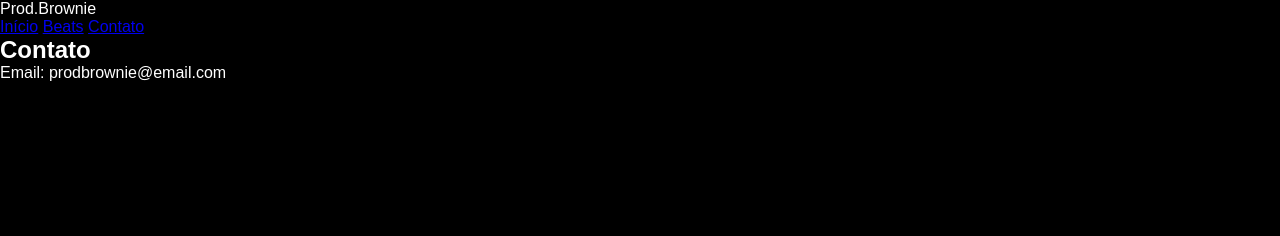
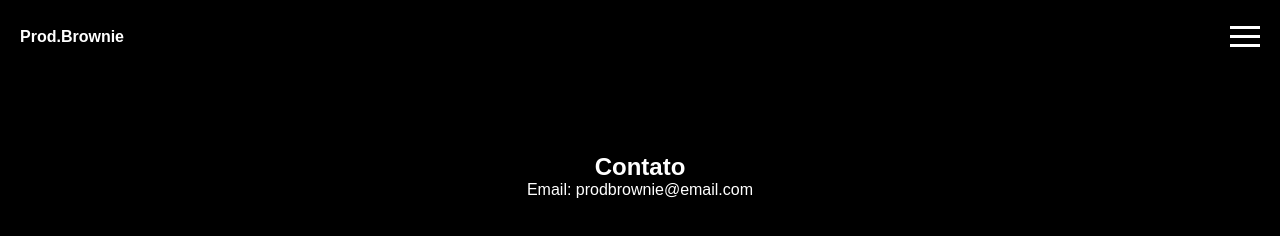
Before and after one commit to tonybrown0/prodBrownie, a plain HTML site: page contato.html in a window 1280 px wide. Drawn offline with Linux system fonts and the light colour scheme.

Commit message:
Refactor CSS for header and navigation styles

```diff
--- a/css/style.css
+++ b/css/style.css
@@ -7,28 +7,73 @@
 body {
   background: black;
   color: white;
-  font-family: 'Orbitron', sans-serif;
+  font-family: Arial, sans-serif;
 }
 
-/* TESTE DE IMAGEM */
+/* HEADER */
+header {
+  display: flex;
+  justify-content: space-between;
+  align-items: center;
+  padding: 20px;
+}
+
+.logo {
+  font-weight: bold;
+}
+
+/* MENU BUTTON */
+.menu-btn {
+  width: 30px;
+  cursor: pointer;
+}
+
+.menu-btn span {
+  display: block;
+  height: 3px;
+  background: white;
+  margin: 6px 0;
+}
+
+/* MENU */
+nav {
+  position: fixed;
+  top: 0;
+  right: -100%;
+  width: 200px;
+  height: 100vh;
+  background: #111;
+  display: flex;
+  flex-direction: column;
+  padding-top: 80px;
+  transition: 0.3s;
+}
+
+nav a {
+  color: white;
+  text-decoration: none;
+  padding: 15px;
+  text-align: center;
+}
+
+nav.active {
+  right: 0;
+}
+
+/* HERO */
 .hero {
-  width: 100%;
   height: 100vh;
-
-  background-image: url("../assets/signature.png");
-  background-repeat: no-repeat;
-  background-position: center;
+  background: url("../assets/signature.png") center no-repeat;
   background-size: contain;
 
   display: flex;
   flex-direction: column;
   justify-content: center;
   align-items: center;
-  text-align: center;
-
-  border: 2px solid red; /* DEBUG */
 }
 
-.hero h2 {
-  margin-bottom: 10px;
+/* PAGES */
+.page {
+  padding: 80px 20px;
+  text-align: center;
 }
```
